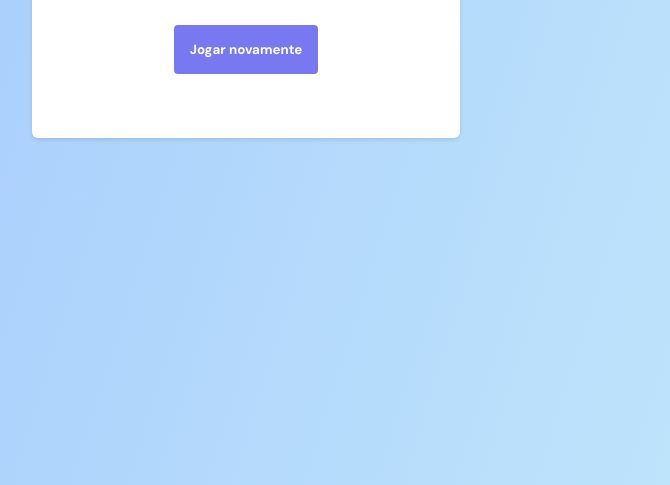
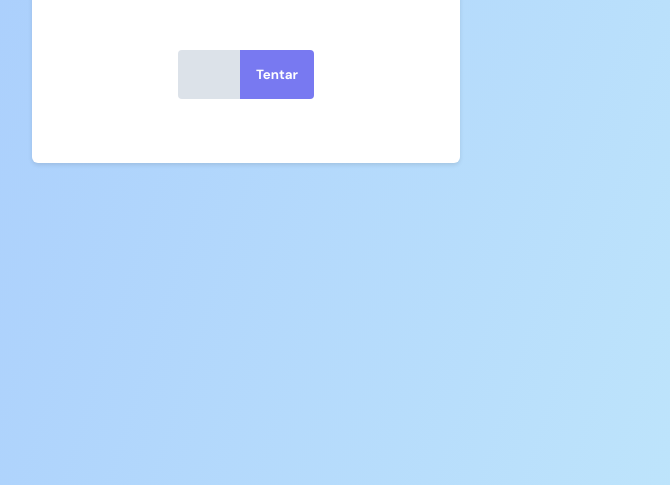
Before and after one commit to theusfelipe/jogo-adivinhacao, a plain HTML site: page index.html in a window 1280 px wide. Shown: the part 315-800 px from the top of the page, without its empty margins (394-1064 px from the left). Drawn offline with Linux system fonts and the light colour scheme.

Commit message:
git add making the exercise of javascript = jogo da advinhação

```diff
--- a/index.html
+++ b/index.html
@@ -15,20 +15,21 @@
   </head>
   <body>
     <main>
-      <div class="screen1 hide">
+      <div class="screen1">
         <h1>Jogo da Advinhação</h1>
         <p>Advinhe um número entre 0 a 10</p>
 
         <form>
-          <input type="number" />
-          <button>Tentar</button>
+          <input id="inputNumber" type="number" />
+          <button onclick="handleClick(event)">Tentar</button>
         </form>
       </div>
 
-      <div class="screen2">
+      <div class="screen2 hide">
         <h2>Acertou em 3 vezes</h2>
         <button>Jogar novamente</button>
       </div>
     </main>
+    <script src="main.js"></script>
   </body>
 </html>
--- /dev/null
+++ b/main.js
@@ -0,0 +1,7 @@
+function handleClick(event) {
+  event.preventDefault()
+
+  const inputNumber = document.querySelector("#inputNumber")
+
+  console.log(inputNumber.value)
+}
```
Also changed, not shown: script.js (deleted).
